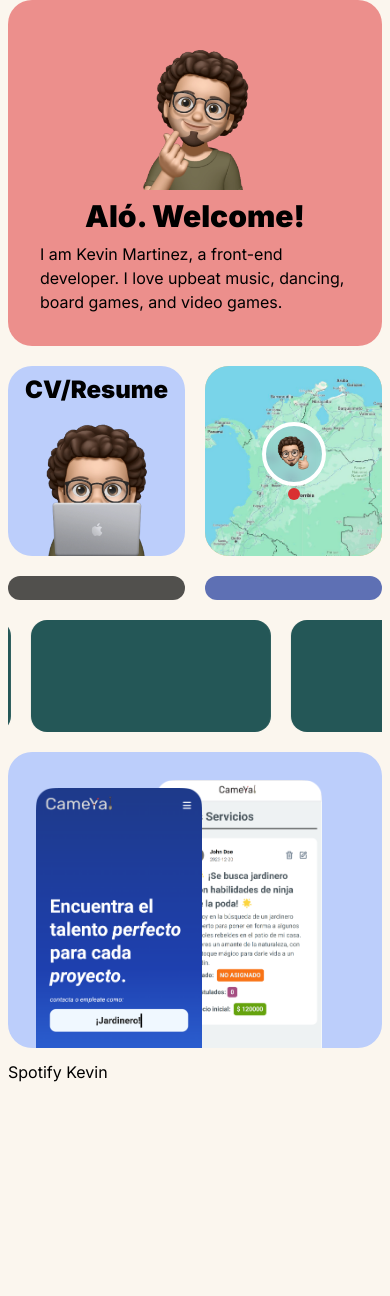
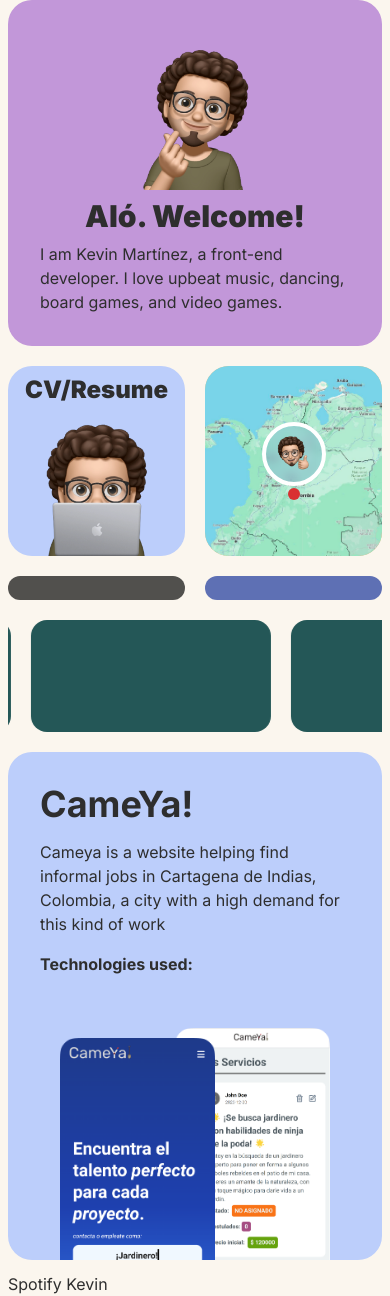
Before and after one commit to MartinezKevin24/portfolio, a Next.js app: page / in a window 390 px wide. Before the commit the page ends 1084 px from the top, so only its background shows below. Built offline with nearby package versions, Linux system fonts and the light colour scheme; no server answers.

Commit message:
Feat: Working on cameya project box

```diff
--- a/app/globals.css
+++ b/app/globals.css
@@ -26,6 +26,7 @@
 
 html{
   font-family: var(--font-inter);
+  color: rgb(46, 46, 46);
 }
 
 body {
--- a/components/Home/PresentationCard/index.tsx
+++ b/components/Home/PresentationCard/index.tsx
@@ -14,7 +14,7 @@ export default function Index() {
       </div>
       <div className='flex flex-col justify-end gap-2 sm:p-6'>
         <h1 className='font-black text-center text-3xl sm:text-left'>Aló. Welcome!</h1>
-        <p className='font-normal'>I am Kevin Martinez, a front-end developer. I love upbeat music, dancing, board games, and video games.</p>
+        <p className='font-normal'>I am Kevin Martínez, a front-end developer. I love upbeat music, dancing, board games, and video games.</p>
       </div>
     </div>
   )
--- a/components/Home/index.tsx
+++ b/components/Home/index.tsx
@@ -13,7 +13,7 @@ export default function index() {
     <>
       <div className='flex flex-col gap-3'>
         <div className='grid grid-cols-1 sm:grid-cols-3 sm:grid-rows-2 gap-5 sm:h-[600px]'>
-          <div className='bg-[#e65f5fad] flex items-end sm:row-span-2 sm:col-span-1 transition ease-out hover:scale-[1.02] duration-200 delay-100 hover:shadow-xl rounded-3xl overflow-hidden'>
+          <div className='bg-[#c297d9] flex items-end sm:row-span-2 sm:col-span-1 transition ease-out hover:scale-[1.02] duration-200 delay-100 hover:shadow-xl rounded-3xl overflow-hidden'>
             <PresentationCard/>
           </div>
           <div className='grid sm:col-span-2 sm:row-span-2 grid-cols-2 sm:grid-rows-2 gap-5'>
@@ -41,7 +41,7 @@ export default function index() {
         </div>
         <InfiniteCarousel/>
         <div>
-          <div className='bg-[#BCCEFB] col-span-1 sm:col-span-1 hover:shadow-xl rounded-3xl overflow-hidden'>
+          <div className='bg-[#BCCEFB] col-span-1 sm:col-span-1 hover:shadow-xl rounded-3xl overflow-hidden transition ease-out hover:scale-[1.02] duration-200 delay-100'>
             <Cameya/>
           </div>
         </div>
--- a/components/Projects/Cameya/index.tsx
+++ b/components/Projects/Cameya/index.tsx
@@ -5,13 +5,35 @@ import myServicesScreen from '@/assets/my_services_cameya.png'
 
 export default function Cameya() {
   return (
-    <div className='p-7 group'>
-      <div className='relative h-60 flex'>
-        <div className='absolute left-[120px] group-hover:-top-4'>
-          <Image src={myServicesScreen} height={360} alt={"Phone service screen Cameya"} quality={100}/>
+    <div>
+      <span className='icon-'/>
+      <div className=' p-8 md:px-16 group grid grid-cols-1 sm:grid-cols-3 w-full'>
+        <div className='relative col-span-1 order-2 sm:order-1 h-60 flex sm:col-span-1'>
+          <div className='relative w-full flex justify-center'>
+            <div className='relative left-5 z-10 top-[50px] sm:top-[30px] group-hover:-rotate-12 transition-transform duration-500'>
+              <Image src={phoneCameya} height={360} alt={"Phone screen Cameya"} quality={100}/>
+            </div>
+            <div className='relative right-5 top-10 sm:top-0 group-hover:-translate-y-4 group-hover:rotate-12 transition-transform duration-500'>
+              <Image src={myServicesScreen} height={360} alt={"Phone service screen Cameya"} quality={100}/>
+            </div>
+          </div>
         </div>
-        <div className='absolute top-2 group-hover:top-4'>
-          <Image src={phoneCameya} height={360} alt={"Phone screen Cameya"} quality={100}/>
+        <div className='col-span-1 order-1 sm:order-2 sm:col-span-2 sm:ml-11 flex flex-col justify-center gap-4'>
+          <h1 className='font-bold text-4xl'>CameYa!</h1>
+          <p className='md:max-w-[550px]'>Cameya is a website helping find informal jobs in Cartagena de Indias,
+            Colombia, a city with a high demand for this kind of work</p>
+          <div className='flex gap-3 items-start flex-col '>
+            <h2 className='font-bold'>Technologies used:</h2>
+            <div className='flex gap-3'>
+              <span className='icon-html-five text-2xl'/>
+              <span className='icon-css3 text-2xl'/>
+              <span className='icon-database text-2xl'/>
+              <span className='icon-next-dot-js text-2xl'/>
+              <span className='icon-javascript text-2xl'/>
+              <span className='icon-react text-2xl'/>
+              <span className='icon-express text-2xl'/>
+            </div>
+          </div>
         </div>
       </div>
     </div>
--- a/tailwind.config.ts
+++ b/tailwind.config.ts
@@ -10,7 +10,9 @@ const config: Config = {
     extend: {
       animation: {
         'bounce-once': 'bounceOnce 0.5s linear',
-        'slideLeft': 'slideLeft 25s linear infinite'
+        'slideLeft': 'slideLeft 25s linear infinite',
+        'rotateLeft': 'degreeLeft 1s linear',
+        'rotateRigth': 'degreeRigth 1s linear',
       },
       keyframes:{
         bounceOnce: {
@@ -30,6 +32,22 @@ const config: Config = {
           "100%": {
             transform: "translateX(calc(-3380px))"
           }
+        },
+        degreeRigth: {
+          "0%": {
+            transform: "rotate(0)"
+          },
+          "100%": {
+            transform: "rotate(10deg)"
+          }
+        },
+        degreeLeft: {
+          "0%": {
+            transform: "rotate(0)"
+          },
+          "100%": {
+            transform: "rotate(-10deg)"
+          }
         }
       }
     },
```
Also changed, not shown: assets/logo_cameya.webp (added).
